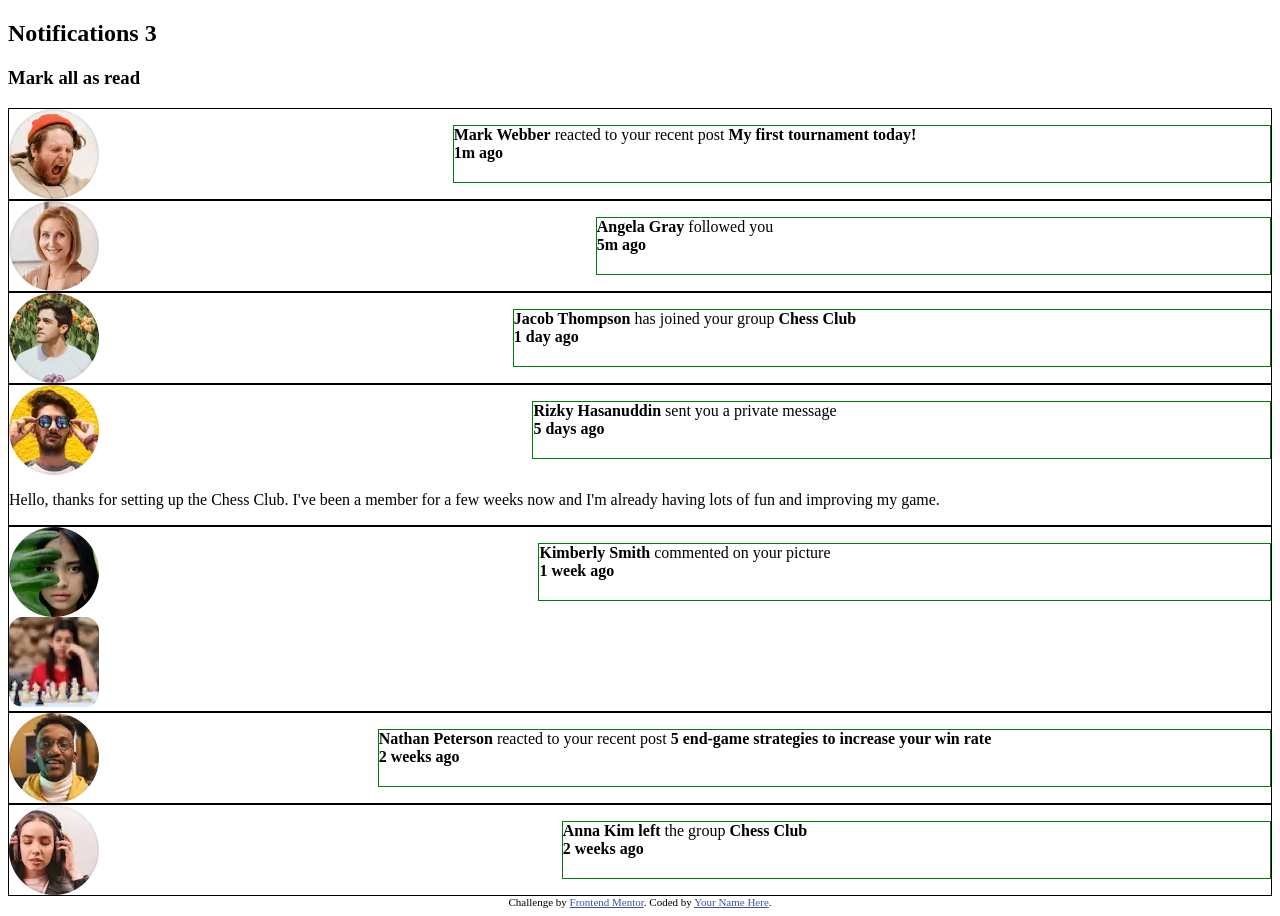
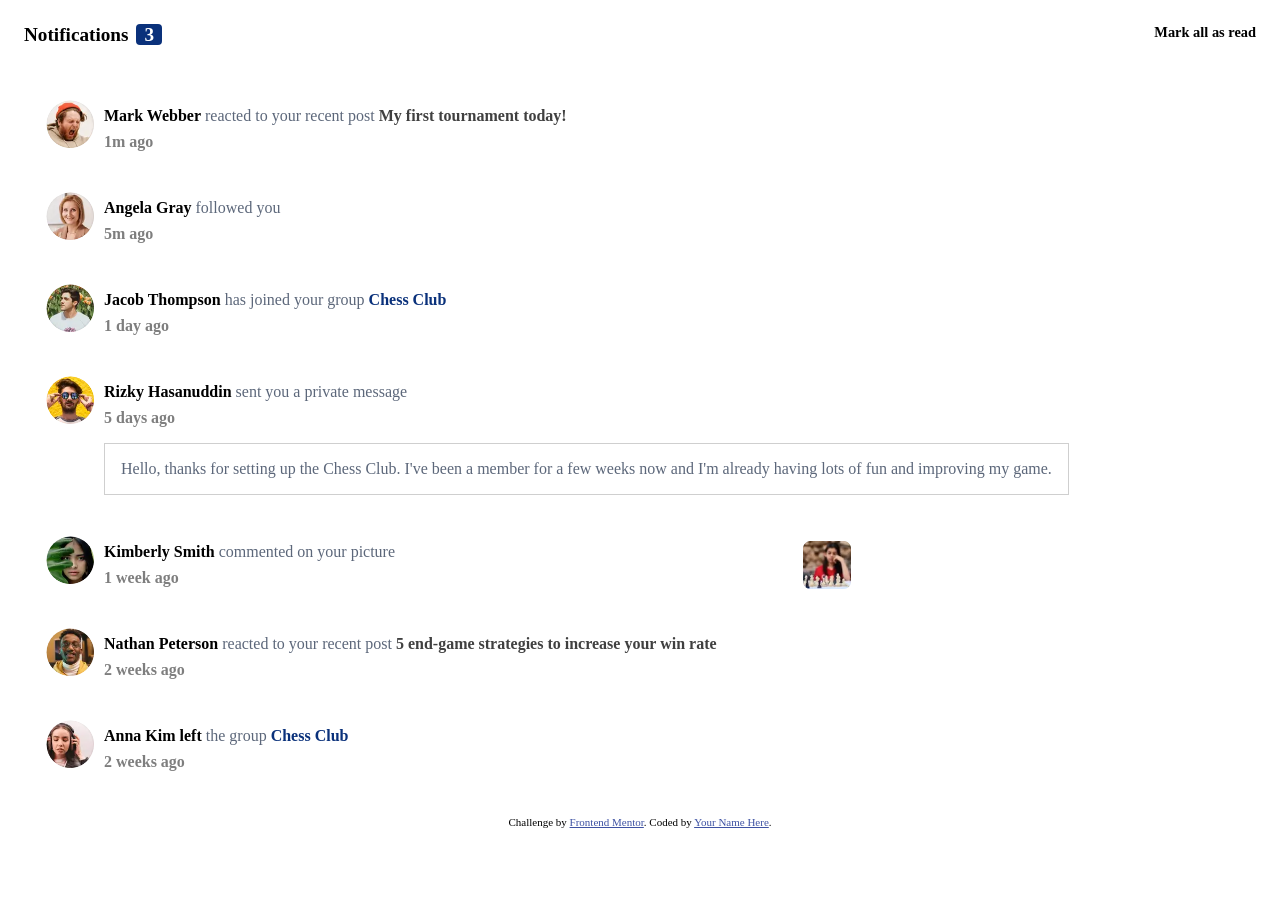
Before and after one commit to Govin-R/notification-fmentor, a plain HTML site: page index.html in a window 1280 px wide. After the commit the page ends 836 px from the top, so only its background shows below. Drawn offline with Linux system fonts and the light colour scheme.

Commit message:
style-almost-finished-return

```diff
--- a/index.html
+++ b/index.html
@@ -19,7 +19,7 @@
 	<main id="container">
 		<div id="top">
 			<h2>
-			Notifications 3</h2>
+				Notifications <span class="notification_count">3</span></h2>
 			<h3>
 				Mark all as read</h3>
 		</div>
@@ -29,42 +29,44 @@
 		<div class="notification">
 			<section class="oneline">
 			<img src="./assets/images/avatar-mark-webber.webp" alt="mark_webber"/>
-			<p><b>Mark Webber</b> reacted to your recent post <b>My first tournament today!</b>
+			<p><b>Mark Webber</b> reacted to your recent post <span class="activity">My first tournament today!</span><span class="unread"></span>
 			<b class="time">1m ago</b></p></section>
 		</div>
 
 	<div class="notification">
 		<section class="oneline">
 				<img src="./assets/images/avatar-angela-gray.webp" alt="Angela"/>
-				<p>	<b>Angela Gray</b> followed you	<b class="time">5m ago</b></p>	</section>
+				<p>	<b>Angela Gray</b> followed you <span class="unread"></span>	<b class="time">5m ago</b></p>	</section>
 	</div>
 
 	<div class='notification'>
 		<section class="oneline">
 		<img src="./assets/images/avatar-jacob-thompson.webp" alt="jacob"/>
-		<p><b>Jacob Thompson</b> has joined your group <b>Chess Club</b>		<b class="time">1 day ago</b></p></section>
+		<p><span class="id_name">Jacob Thompson</span> has joined your group <span class="group">Chess Club</span><span class="unread"></span>		<b class="time">1 day ago</b></p></section>
 	</div>
 
 
 	<div class="notification">
 		<section class="oneline">
 			<img src="./assets/images/avatar-rizky-hasanuddin.webp" alt="rizky"/>
+
+		<section id='multiline'>
 			<p>
-					<b>Rizky Hasanuddin</b> sent you a private message
+			<span class="id_name">Rizky Hasanuddin</span> sent you a private message
 			<b class="time"> 5 days ago</b></p>
-		</section>
 
-	<section id='multiline'>
-	<p>
+
+	<p class="message">
   Hello, thanks for setting up the Chess Club. I've been a member for a few weeks now and
 	I'm already having lots of fun and improving my game.</p>
 	</section>
+		</section>
 	</div>
 
-	<div class="notification">
+	<div class="notification with_image" >
 		<section class="oneline">
 			<img src="./assets/images/avatar-kimberly-smith.webp" alt="kimberly"/>
-		<p><b>Kimberly Smith</b> commented on your picture
+			<p><span class="id_name">Kimberly Smith</span> commented on your picture
 			<b class="time">	1 week ago</b></p></section>
 		<section class="multiImage">
 				<img src="./assets/images/image-chess.webp" alt="chess"/>
@@ -74,7 +76,7 @@
 	<div class="notification">
 		<section class="oneline">
 		<img src="./assets/images/avatar-nathan-peterson.webp" alt="nathan"/>
-		<p><b>Nathan Peterson</b> reacted to your recent post <b>5 end-game strategies to increase your win rate</b>
+		<p><span class="id_name">Nathan Peterson</span> reacted to your recent post <span class="activity">5 end-game strategies to increase your win rate</span>
 		<b class="time">2 weeks ago</b></p></section>
 	</div>
 
@@ -82,7 +84,7 @@
 		<section class="oneline">
 			<img src="./assets/images/avatar-anna-kim.webp" alt="anna"/>
 			<p>
-			<b>Anna Kim left</b> the group <b>Chess Club</b>
+			<span class="id_name">Anna Kim left</span> the group <span class="group">Chess Club</span>
 			<b class="time">	2 weeks ago</b></p></section>
 	</div>
 	</section>
--- a/styles.scss
+++ b/styles.scss
@@ -1,22 +1,115 @@
 #listed{
 	display:flex;
 	flex-direction:column;
+	padding:1.3rem;
+
+	color:hsl(219,14%,42%);
+	b{
+		color:black;
+	}
+
 }
 .notification{
 	//display:grid;
 	//grid-template-columns:auto auto;
-	border:0.5px solid black;
+//	border:0.5px solid black;
 
 }
 .oneline{
-	display:grid;
-	grid-template-columns:auto auto;
+	display:flex;
+	padding:0.5rem;
 	p{
-	border:0.5px solid green;
+	//border:0.5px solid green;
+	text-align:left;
 
+	}
+	img{
+		border-radius:99rem;
+		width:3rem;
+		height:3rem;
+		padding:0.6rem;
 	}
 
 }
 .time{
 	display:block;
+	padding:0.5rem 0 0 0;
+	opacity:0.5;
 }
+
+#top{
+	display:flex;
+	justify-content:space-between;
+	padding:1rem;
+
+	h2,h3{
+		padding:0;
+		margin:0;
+	//	border:1px solid brown;
+		font-size:1.2rem;
+	}
+	h3{
+		font-size:0.9rem;
+	}
+
+
+
+}
+
+.with_image{
+		display:flex;
+		img{
+			width:3rem;
+
+
+		}
+		.multiImage{
+			display:flex;
+			justify-content:center;
+			align-items:center;
+			flex:1;
+
+		}
+
+}
+
+
+.multiline{
+	display:flex;
+	flex-direction:column;
+}
+
+.notification_count{
+	background-color:hsl(219, 85%, 26%) ;
+	padding:0 0.5rem;
+	margin-left:0.2rem;
+	border-radius:4px;
+	color:white;
+}
+
+.message{
+	border:0.5px solid #1113;
+	padding:1rem;
+
+}
+
+.group{
+	color:hsl(219, 85%, 26%);
+	font-weight:bold;
+}
+
+.id_name{
+	font-weight:bold;
+	color:black;
+}
+
+.activity{
+	color:#111;
+	opacity:0.8;
+	font-weight:bold;
+}
+
+.unread{
+
+
+}
```
Also changed, not shown: styles.css, 1 other file.
